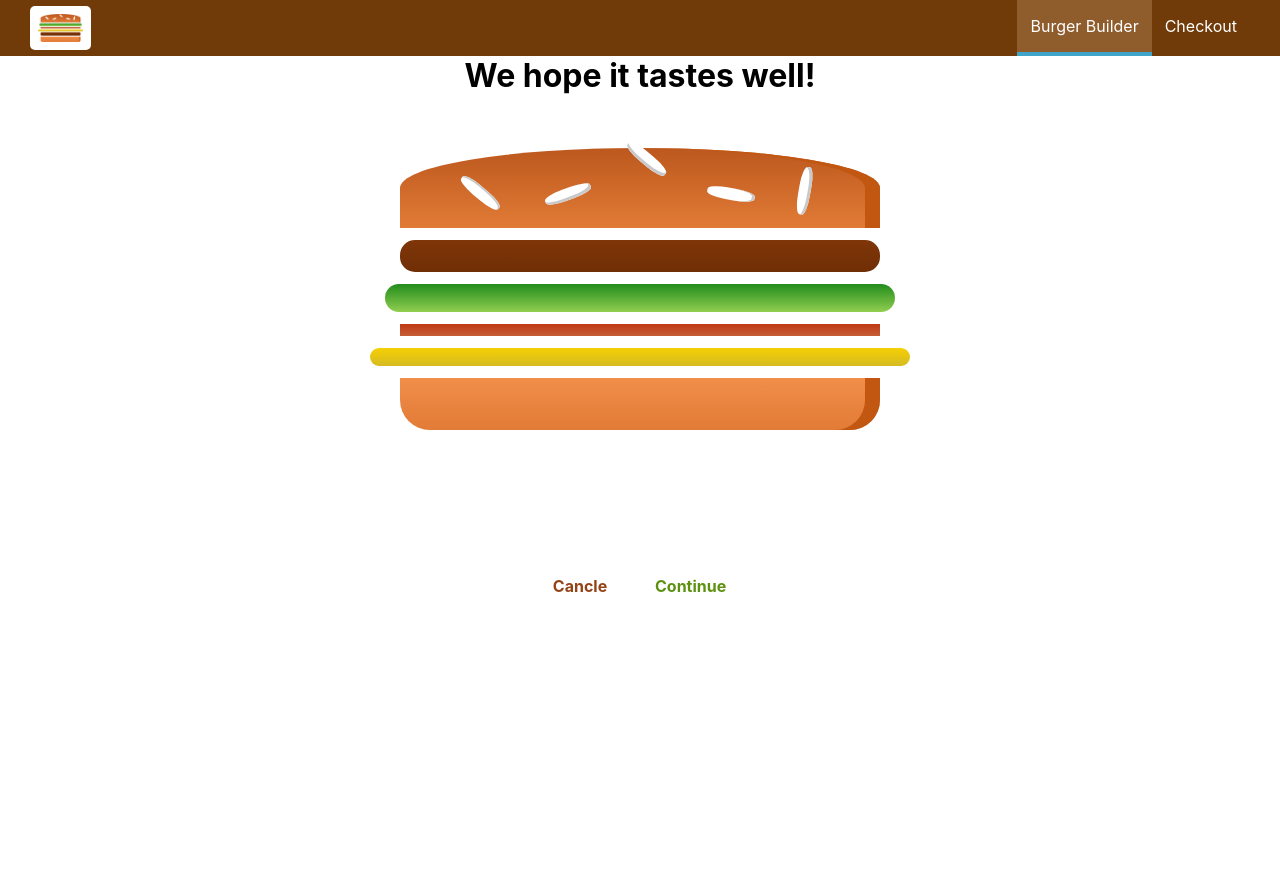
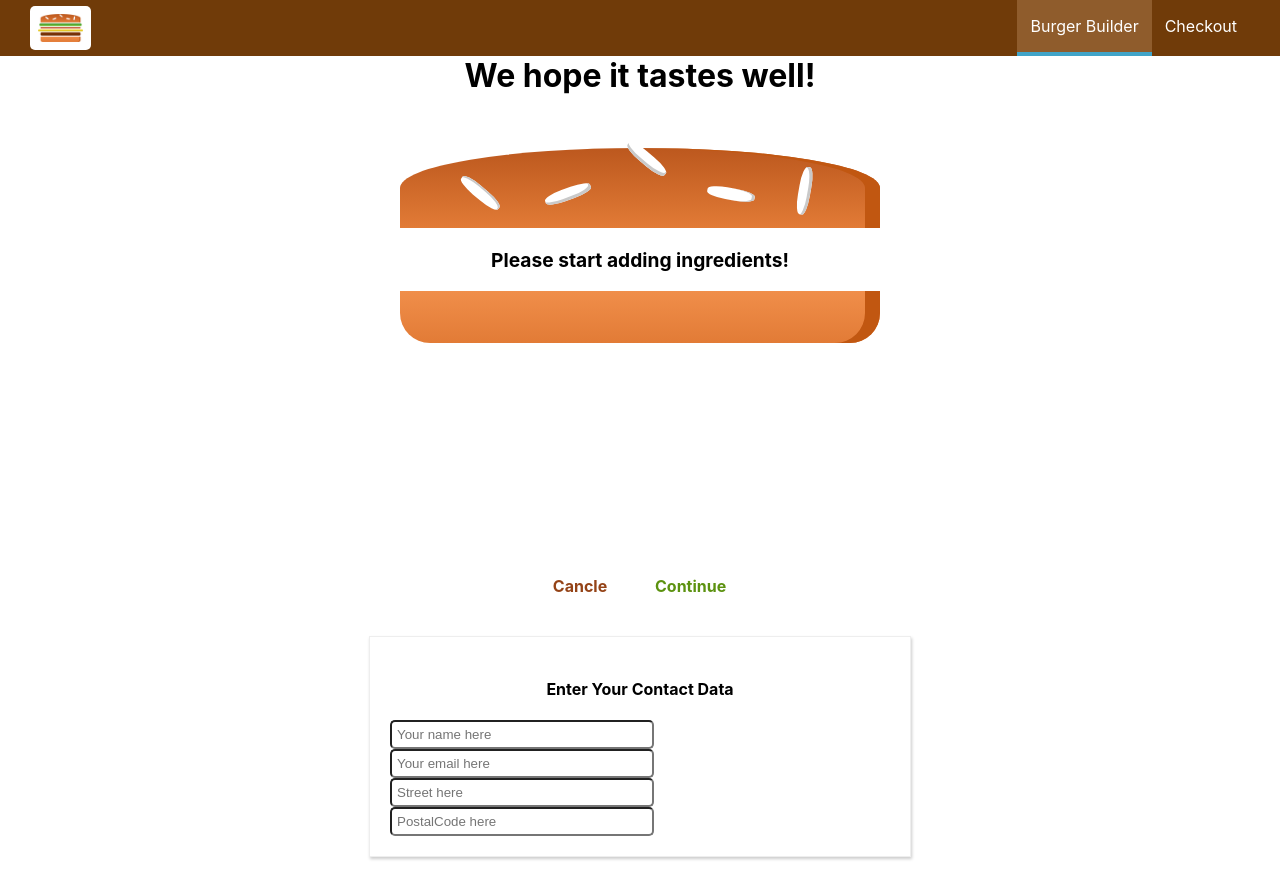
Before and after one commit to 2donny/BurgerBuilder, a React (Create React App) app: page /checkout/contact-data in a window 1280 px wide. Before the commit the page ends 800 px from the top, so only its background shows below. Built offline with nearby package versions, Linux system fonts and the light colour scheme.

Commit message:
Contact Data

```diff
--- a/src/App.js
+++ b/src/App.js
@@ -3,13 +3,17 @@ import Layout from './component/Layout/Layout';
 import BurgerBuilder from './containers/BurgerBuilder/BurgerBuilder';
 import Checkout from './containers/Checkout/Checkout';
 import {Route, Switch} from 'react-router-dom';
+import ContactData from './containers/Checkout/ContactData/ContactData';
 
 function App() {
   return (
       <div className="App">
         <Layout>
+          <Switch>
             <Route path="/checkout" component={Checkout}/>
-            <Route path="/" exact component={BurgerBuilder}/>
+            <Route path="/checkout/contact-data" component={ContactData}/>
+            <Route path="/" component={BurgerBuilder}/>
+          </Switch>
         </Layout>
       </div>
   )
--- a/src/component/Burger/Burger.js
+++ b/src/component/Burger/Burger.js
@@ -3,6 +3,7 @@ import './Burger.css';
 import BurgerIngredient from './BurgerIngredient/BurgerIngredient';
 
 function Burger( {ingredient} ) {
+    console.log(ingredient)
     let transformedIngredient = Object.keys(ingredient).map(ig => {
             return [...Array(ingredient[ig])].map((_, i) => {
                 return <BurgerIngredient key={ig + i} type={ig}/>
@@ -10,7 +11,6 @@ function Burger( {ingredient} ) {
         }).reduce((acc, el) => {
             return acc.concat(el);
         }, []);
-
     if(transformedIngredient.length === 0) {
         transformedIngredient = <p>Please start adding ingredients!</p>;
     }
--- a/src/containers/BurgerBuilder/BurgerBuilder.js
+++ b/src/containers/BurgerBuilder/BurgerBuilder.js
@@ -44,7 +44,16 @@ class BurgerBuilder extends React.Component {
     }
 
     purchaseContinueHandler = () => {
-        this.props.history.push('/checkout?' + this.state.ingredient);
+        const {ingredient} = this.state;
+        const UpdatedIngredients = Object.keys(ingredient).map(ig => { //[Meat, Salad, Cheese, Bacon]
+            return ig + '=' + ingredient[ig] //[Meat=1, Salad=2, Cheese=2, Bacon=1]
+        })
+        const ingredientParam = UpdatedIngredients.join('&');
+
+        this.props.history.push({
+            pathname: '/checkout',
+            search: `?${ingredientParam}`,
+        });
         // this.setState({onOrder: true});
         // const order = {
         //     ingredients: this.state.ingredient,
@@ -157,7 +166,6 @@ class BurgerBuilder extends React.Component {
                 <Modal modalClosed={this.purchaseCancelHandler} show={purchasing}>
                     {orderSummary}
                 </Modal>
-
             </>
         )
     }
--- a/src/containers/Checkout/Checkout.js
+++ b/src/containers/Checkout/Checkout.js
@@ -1,24 +1,39 @@
 import React from 'react';
+import {Route} from 'react-router-dom';
+import ContactData from './ContactData/ContactData';
 import CheckoutSummary from '../../component/Order/CheckoutSummary/CheckoutSummary';
 
 class Checkout extends React.Component {
-    state = {
-        ingredients: {
-            Meat: '2',
-            Salad: '2',
-            Bacon: '1',
-            Cheese: '1'
+    constructor(props) {
+        super(props)
+        this.state = {
+            ingredients: {
+                Meat: 0,
+                Salad: 0,
+                Bacon: 0,
+                Cheese: 0
+            }
         }
+    }
+
+    componentDidMount() {
+        // console.log(this.props); // => Bacon=1&Cheese=0&Meat=2&Salad=0
+        const params = new URLSearchParams(this.props.location.search);
+        let receivedIngredient = {
+            ...this.state.ingredients
+        }
+        for(let query of params.entries()) {
+            receivedIngredient[query[0]] = +query[1];
+        }
+        this.setState({ingredients: receivedIngredient});
     }
 
     checkoutCancelHandler = () => {
         this.props.history.goBack();
-        console.log(this.props);
     }
 
     checkoutContinueHandler = () => {
         this.props.history.replace('/checkout/contact-data');
-        console.log(this.props);
     }
 
     render() {
@@ -29,6 +44,7 @@ class Checkout extends React.Component {
                     checkoutCancled={this.checkoutCancelHandler}
                     checkoutContinue={this.checkoutContinueHandler}
                 />
+                <Route path={this.props.match.url + "/contact-data"} component={ContactData}/>
             </div>
         )
     }
--- /dev/null
+++ b/src/containers/Checkout/ContactData/ContactData.css
@@ -0,0 +1,25 @@
+.ContactData {
+    width: 80%;
+    margin: 20px auto;
+    text-align: center;
+    border: 1px solid #eee;
+    box-shadow: 1px 2px 3px #ccc;
+    padding: 20px;
+}
+
+.form-data {
+    display: block;
+}
+
+.form-data input {
+    padding: 5px;
+    display: block;
+    width: 50%;
+    border-radius: 5px;
+}
+
+@media (min-width: 600px) {
+    .ContactData {
+        width: 500px;
+    }
+}
--- /dev/null
+++ b/src/containers/Checkout/ContactData/ContactData.js
@@ -0,0 +1,29 @@
+import React from 'react';
+import './ContactData.css';
+
+class ContactData extends React.Component {
+    state = {
+        name: '',
+        email: '',
+        address: {
+            street: '',
+            postalCode: ''
+        }
+    }
+
+    render() {
+        return (
+            <div className="ContactData">
+                <h4>Enter Your Contact Data</h4>
+                <form className="form-data">
+                    <input type="text" name="name" placeholder="Your name here"/>
+                    <input type="email" name="email" placeholder="Your email here"/>
+                    <input type="text" name="street" placeholder="Street here"/>
+                    <input type="text" name="postalCode" placeholder="PostalCode here"/>
+                </form>
+            </div>
+        )
+    }
+}
+
+export default ContactData;
```
